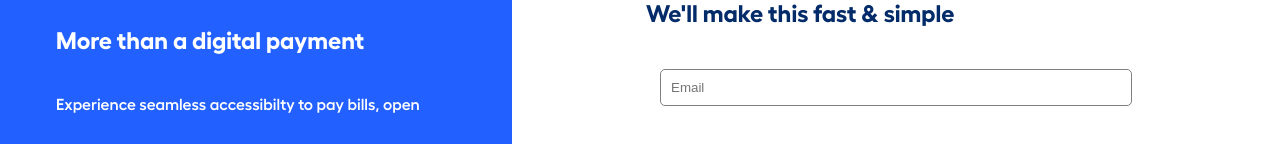
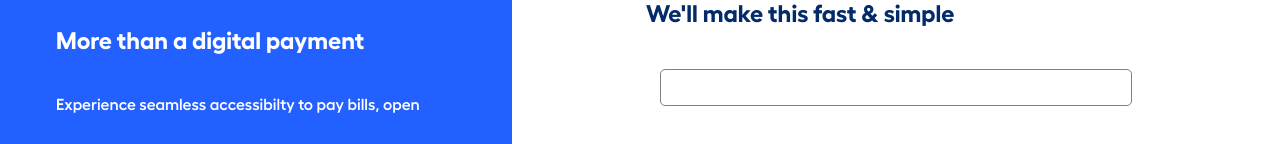
Before and after one commit to Emeka-Okpaleke/figur-signup, a React (Create React App) app: page / in a window 1280 px wide. Shown: the part 296-440 px from the top of the page. Built offline with nearby package versions, Linux system fonts and the light colour scheme.

Commit message:
inputText.js added

```diff
--- a/src/components/Otp.js
+++ b/src/components/Otp.js
@@ -1,4 +1,5 @@
 import Button from './button';
+import InputEmail from './inputText';
 import './otp.css';
 const Otp = ({ OtpLink }) => {
     return (
@@ -11,12 +12,11 @@ const Otp = ({ OtpLink }) => {
                     </div>
                     <form>
                         <div className="email text-input">
-                            <input type="email" id="email" required />
+                            <InputEmail/>
                             <label style={{ whiteSpace: 'nowrap' }}>Enter Verification Code</label>
                         </div>
                         <div className="link"><a href="/">Forgot Password</a></div>
                         <div className="submit-div" style={{ display: "flex", justifyContent: "center" }}>
-                            {/* <button className="loginSubmit" type="submit" onClick={OtpLink}>Continue</button> */}
                             <Button link={OtpLink}>Continue</Button>
                         </div>
                         <div className="link">
--- a/src/components/PersonalDetail.js
+++ b/src/components/PersonalDetail.js
@@ -1,4 +1,5 @@
 import Button from "./button";
+import InputEmail from "./inputText";
 const PersonalDetails = ({ personalLink }) => {
     return (
         <div className="container step3">
@@ -23,7 +24,7 @@ const PersonalDetails = ({ personalLink }) => {
                             </div>
                         </div>
                         <div className="email text-input">
-                            <input type="text" className="inputName" required />
+                            <InputEmail/>
                             <span>Phone</span>
                         </div>
                         <div className="email text-input">
@@ -31,7 +32,7 @@ const PersonalDetails = ({ personalLink }) => {
                             <span>Password</span>
                         </div>
                         <div className="email text-input">
-                            <input type="text" required />
+                            <InputEmail/>
                             <span>Referrer's number</span>
                         </div>
                         <small>By clicking sign up, you agree to our <a href="/" style={{ font: 'semibold' }}>Terms</a> and <a href="/" style={{ font: "semibold" }}>Policies</a></small>
--- /dev/null
+++ b/src/components/inputText.js
@@ -0,0 +1,7 @@
+const InputEmail = () => {
+    return (
+        <input type="text" id="text"  required/>
+     );
+}
+
+export default InputEmail;
--- a/src/components/login.js
+++ b/src/components/login.js
@@ -1,4 +1,5 @@
 import Button from "./button";
+import InputEmail from "./inputText";
 const Login = ({loginLink}) => {
     return (
         <div className="login-box">
@@ -9,7 +10,8 @@ const Login = ({loginLink}) => {
                         <form>
                             <div className="email text-input">
                                 <label htmlFor="email"></label>
-                                <input type="email" id="email" placeholder="Email" required />
+                                {/* <input type="email" id="email" placeholder="Email" required /> */}
+                                <InputEmail/>
                             </div>
                             <div className="submit-div" style={{ display: "flex", justifyContent: "center" }}>
                                 <Button link = {loginLink}>Login</Button>
```
